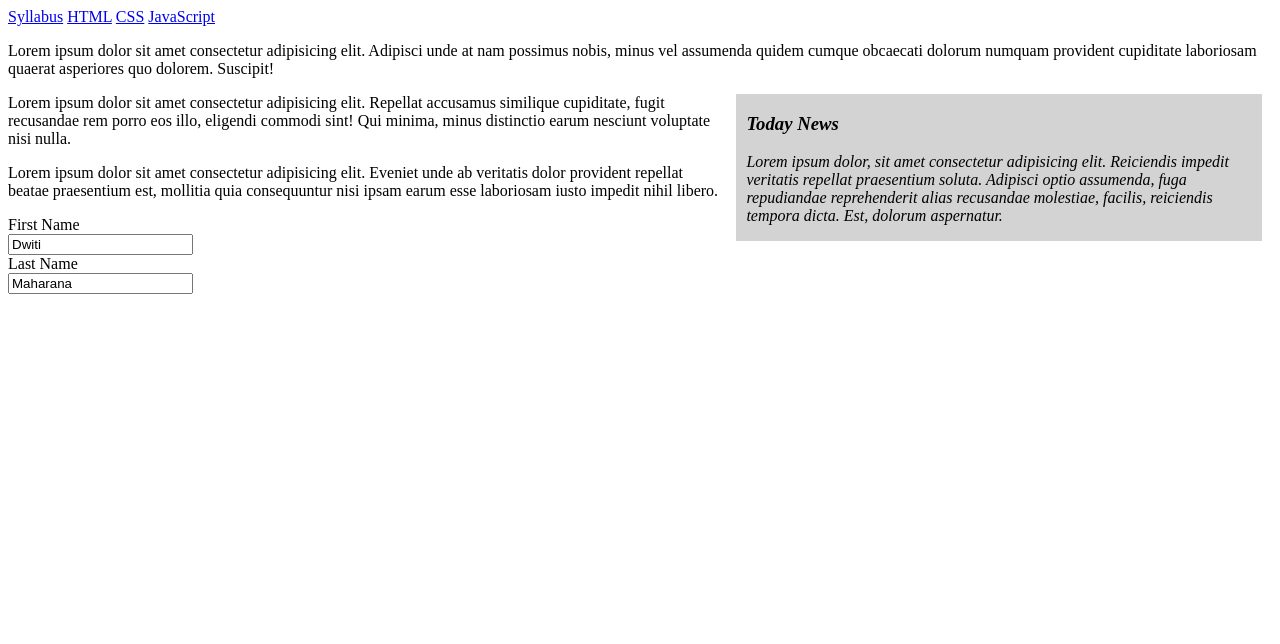
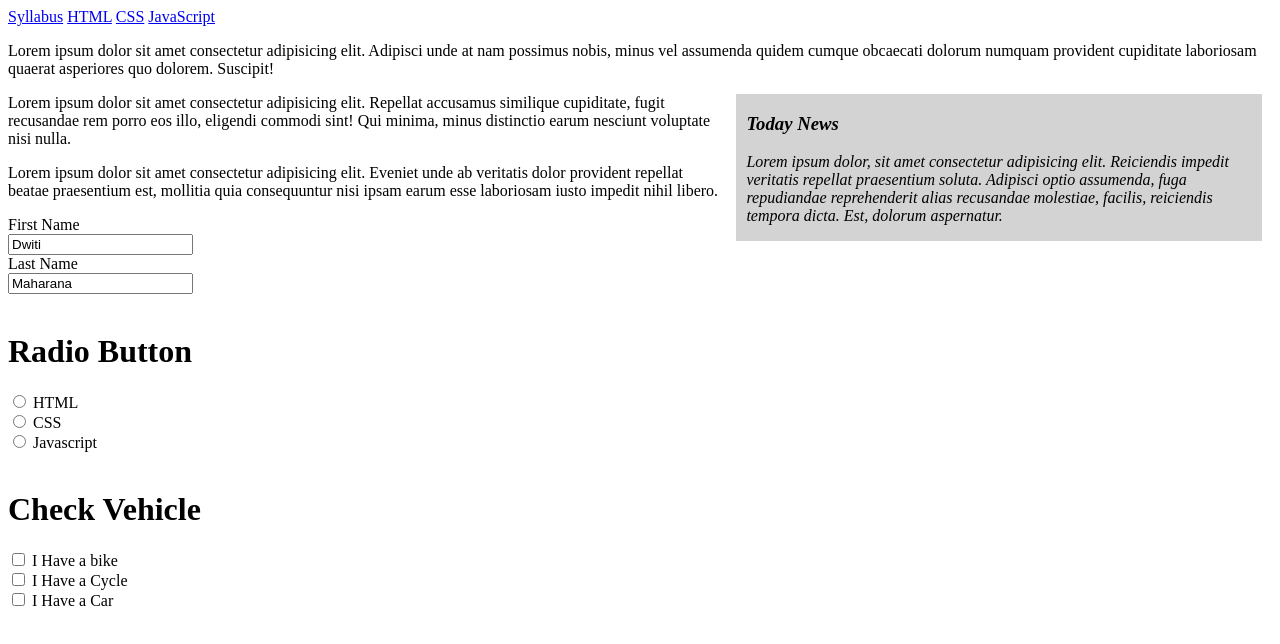
Before and after one commit to Dwiti-Maharana/Html-Practice, a plain HTML site: page nav.html in a window 1280 px wide. Drawn offline with Linux system fonts and the light colour scheme.

Commit message:
Add files via upload

```diff
--- a/nav.html
+++ b/nav.html
@@ -37,6 +37,24 @@
         <input type="text" id="fname" name="fname" value="Dwiti"><br>
         <label for="lname">Last Name</label><br>
         <input type="text" id="lname" name="lname" value="Maharana"><br>
+    </form><br>
+    <h1>Radio Button</h1>
+    <form>
+        <input type="radio" id="html" name="language" value="HTML">
+        <label for="html">HTML</label><br>
+        <input type="radio" id="css" name="language" value="CSS">
+        <label for="css">CSS</label><br>
+        <input type="radio" id="Javascript" name="language" value="Javascript">
+        <label for="Javascript">Javascript</label>
+    </form><br>
+    <h1>Check Vehicle</h1>
+    <form>
+        <input type="checkbox" id="vehicle1" name="vehicle1" value="Bike">
+        <label for="vehicle1">I Have a bike</label><br>
+        <input type="checkbox" id="vehicle2" name="vehicle2" value="Cycle">
+        <label for="vehicle2">I Have a Cycle</label><br>
+        <input type="checkbox" id="vehicle3" name="vehicle3" value="Car">
+        <label for="vehicle3">I Have a Car</label><br>
     </form>
 </body>
 </html>
```
